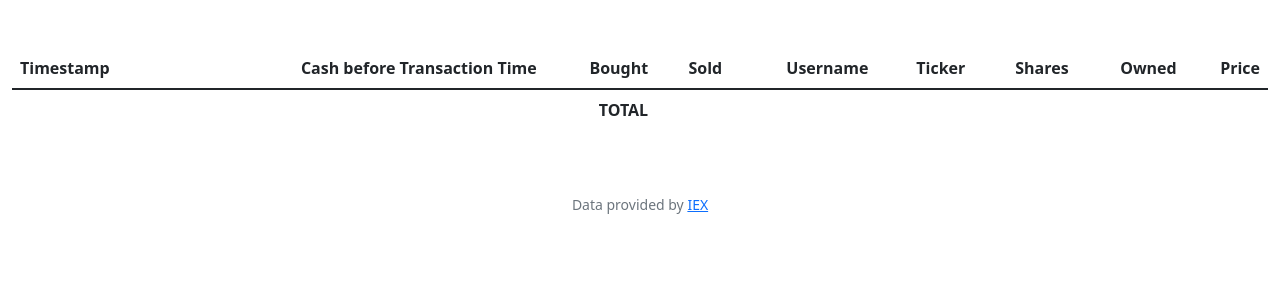
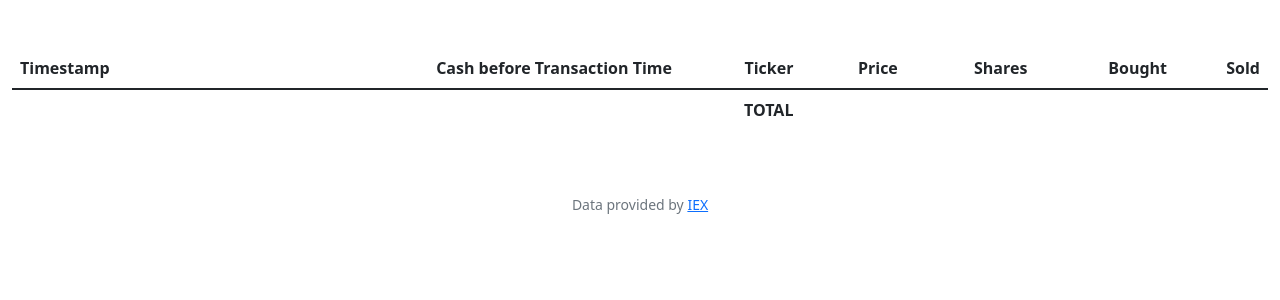
Before and after one commit to Locbac/locstocs, a Flask app: page /history in a window 1280 px wide. Shown: the part 76-376 px from the top of the page. Run offline with Flask 3, Linux system fonts and the light colour scheme; a user stored in the database is signed in; some libraries are stand-ins or nearby versions.

Commit message:
everything works

```diff
--- a/app.py
+++ b/app.py
@@ -36,11 +36,11 @@
 def index():
     """Show portfolio of stocks"""
     stocks = db.execute(
-        "SELECT symbol AS name, SUM(shares) AS shares FROM users JOIN purchases ON users.id = purchases.user_id WHERE owned=true AND users.id = ? GROUP BY symbol",
+        "SELECT symbol AS name, SUM(shares) AS shares FROM users JOIN purchases ON users.id = purchases.user_id WHERE users.id = ? GROUP BY symbol",
         session["user_id"],
     )
     print(stocks)  # Add this line to check the contents of 'stocks'
-    for i in range(len(stocks)):
+    for i in range(len(stocks) - 1, -1, -1):
         # stocks[stock]["name"]
         # stocks[stock]["shares"]
         stock = stocks[i]
@@ -49,6 +49,8 @@
         stocks[i] = lookup(stock["name"])
         stocks[i]["shares"] = tmp
         print(stocks[i])
+        if stocks[i]["shares"] == 0:
+            del stocks[i]
 
     cash = db.execute("SELECT cash FROM users WHERE id = ?", session["user_id"])
 
@@ -84,13 +86,12 @@
                 return apology("Not enough money to purchase these shares")
             else:
                 db.execute(
-                    "INSERT INTO purchases (user_id, symbol, price, shares, current_cash, owned, bought) VALUES (?, ?, ?, ?, ?, ?, ?)",
+                    "INSERT INTO purchases (user_id, symbol, price, shares, current_cash, bought) VALUES (?, ?, ?, ?, ?, ?)",
                     session["user_id"],
                     quoted["name"],
                     purchase_price,
                     shares,
                     cash["cash"],
-                    1,
                     1,
                 )
                 db.execute(
@@ -116,7 +117,7 @@
 def history():
     """Show history of transactions"""
     data = db.execute(
-        "SELECT timestamp, current_cash, bought, sold, username, symbol, shares, owned, price FROM users JOIN purchases ON users.id = purchases.user_id WHERE users.id = ?",
+        "SELECT timestamp, current_cash, bought, sold, username, symbol, shares, price FROM users JOIN purchases ON users.id = purchases.user_id WHERE users.id = ?",
         session["user_id"],
     )
     return render_template("history.html", rows=data)
@@ -219,10 +220,10 @@
 def sell():
     """Sell shares of stock"""
     stocks = db.execute(
-        "SELECT purchases.id, symbol AS name, SUM(shares) AS shares FROM users JOIN purchases ON users.id = purchases.user_id WHERE owned=true AND users.id = ? GROUP BY symbol",
+        "SELECT purchases.id, symbol AS name, SUM(shares) AS shares FROM users JOIN purchases ON users.id = purchases.user_id WHERE users.id = ? GROUP BY symbol",
         session["user_id"],
     )
-    for i in range(len(stocks)):
+    for i in range(len(stocks) - 1, -1, -1):
         stock = stocks[i]
         tmp = stock["shares"]
         tmp1 = stock["id"]
@@ -231,6 +232,8 @@
         stocks[i]["shares"] = tmp
         stocks[i]["id"] = tmp1
         print(stocks[i])
+        if stocks[i]["shares"] == 0:
+            del stocks[i]
     if request.method == "GET":
         return render_template("sell.html", stocks=stocks)
     elif request.method == "POST":
@@ -257,21 +260,21 @@
                         "SELECT cash FROM users WHERE id = ?", session["user_id"]
                     )
                     cash = cash[0]
-                    if (stocks[i]["shares"] - shares_to_sell) < 1:
-                        owned = 0
-                    else:
-                        owned = 1
+                    # if (stocks[i]["shares"] - shares_to_sell) == 0:
+                    #     owned = 0
+                    # elif (stocks[i]["shares"] == 0):
+                    #     owned = 1
                     db.execute("BEGIN TRANSACTION")
+                    # db.execute(
+                    #     "UPDATE purchases SET owned = ? WHERE user_id = ? AND purchases.id = ?",
+                    #     owned,
+                    #     session["user_id"],
+                    #     stocks[i]["id"],
+                    # )
                     db.execute(
-                        "UPDATE purchases SET owned = ? WHERE user_id = ? AND purchases.id = ?",
-                        owned,
-                        session["user_id"],
-                        stocks[i]["id"],
-                    )
-                    db.execute(
-                        "INSERT INTO purchases (shares, owned, sold, user_id, symbol, price, current_cash) VALUES (?, ?, ?, ?, ?, ?, ?)",
+                        "INSERT INTO purchases (shares, sold, user_id, symbol, price, current_cash) VALUES (?, ?, ?, ?, ?, ?)",
                         (shares_to_sell * (-1)),
-                        owned,
+                        # owned,
                         1,
                         session["user_id"],
                         stock_to_sell,
--- a/templates/history.html
+++ b/templates/history.html
@@ -12,13 +12,11 @@
     <tr>
       <th class="text-start">Timestamp</th>
       <th class="text-end">Cash before Transaction Time</th>
+      <th class="text-end">Ticker</th>
+      <th class="text-end">Price</th>
+      <th class="text-end">Shares</th>
       <th class="text-end">Bought</th>
       <th class="text-end">Sold</th>
-      <th class="text-end">Username</th>
-      <th class="text-end">Ticker</th>
-      <th class="text-end">Shares</th>
-      <th class="text-end">Owned</th>
-      <th class="text-end">Price</th>
     </tr>
   </thead>
   <tbody>
@@ -26,13 +24,11 @@
     <tr>
       <td class="text-start">{{row["timestamp"]}}</td>
       <td class="text-end">{{row["current_cash"] | usd}}</td>
+      <td class="text-end">{{row["symbol"]}}</td>
+      <td class="text-end">{{row["price"] | usd}}</td>
+      <td class="text-end">{{row["shares"]}}</td>
       <td class="text-end">{{row["bought"]}}</td>
       <td class="text-end">{{row["sold"]}}</td>
-      <td class="text-end">{{row["username"]}}</td>
-      <td class="text-end">{{row["symbol"]}}</td>
-      <td class="text-end">{{row["shares"]}}</td>
-      <td class="text-end">{{row["owned"]}}</td>
-      <td class="text-end">{{row["price"] | usd}}</td>
     </tr>
     {% endfor %}
 
```
Also changed, not shown: finance.db, 1 other file.
